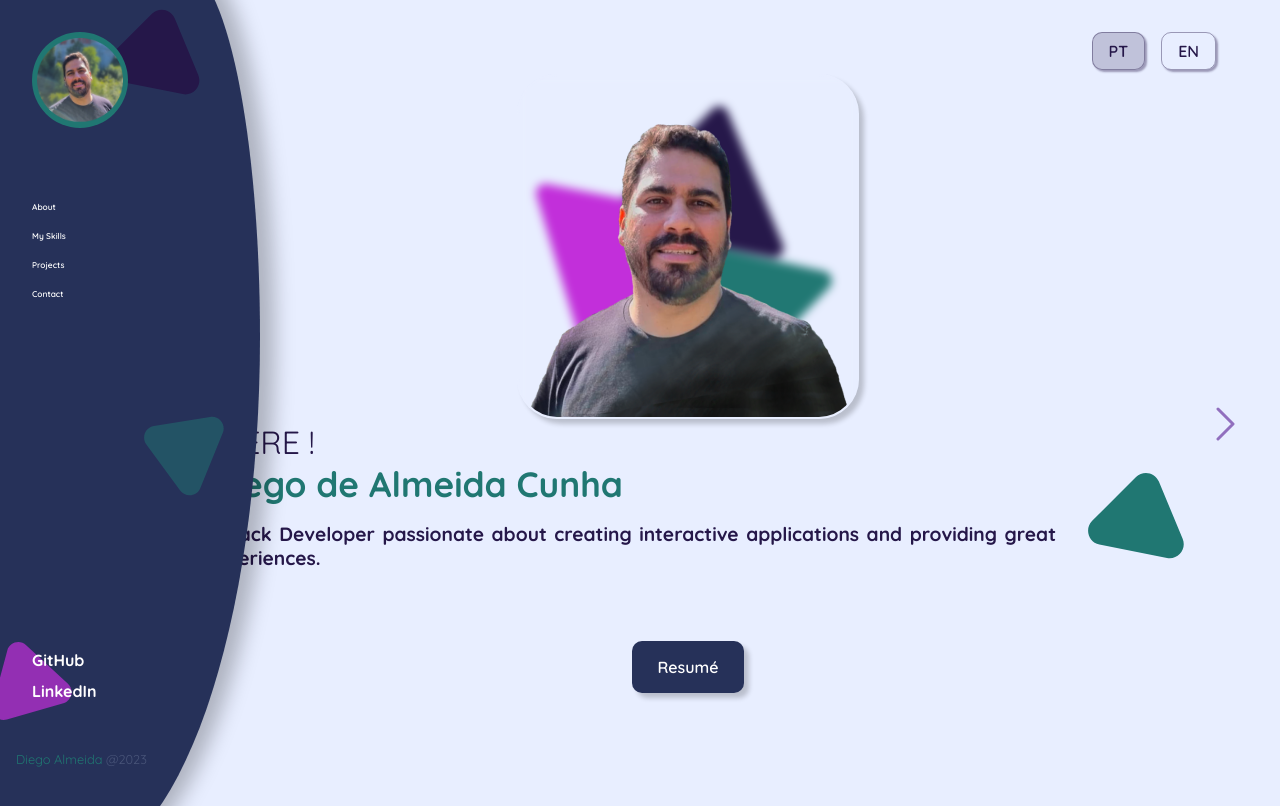
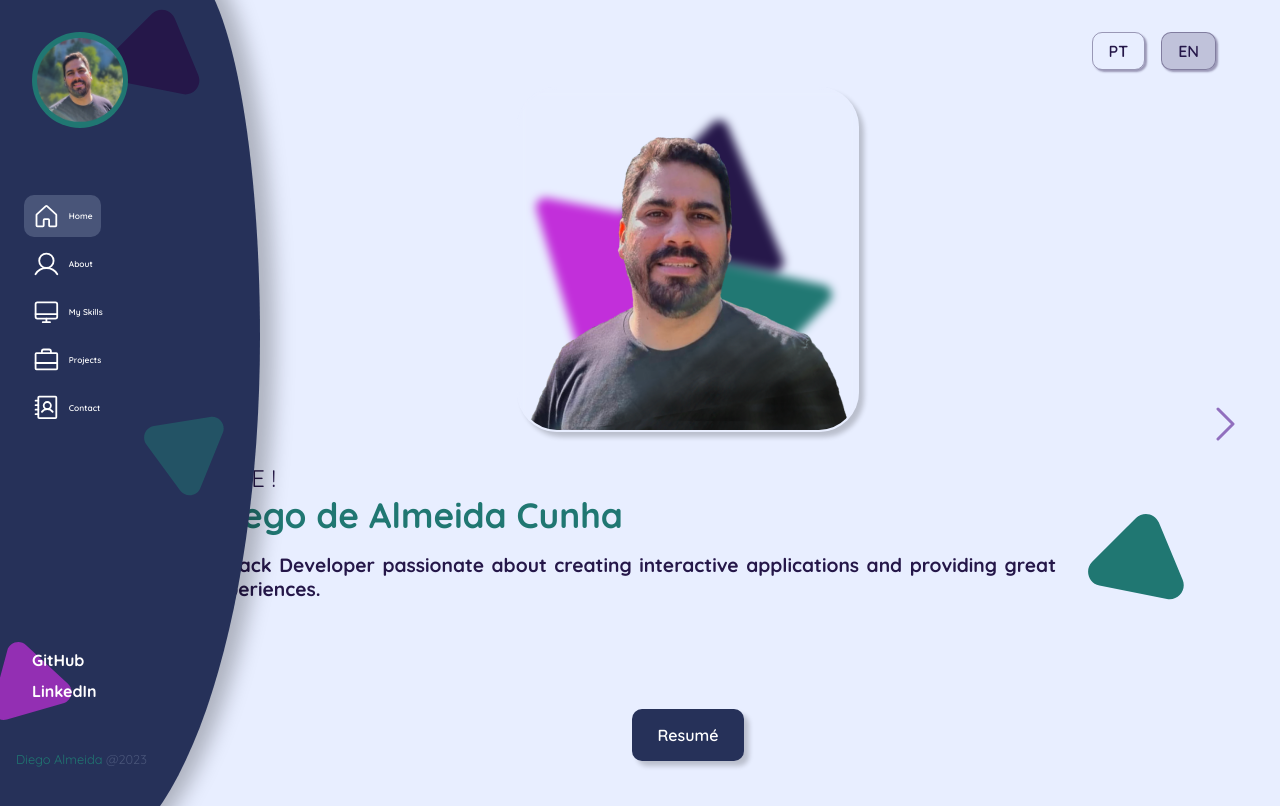
Before and after one commit to diegoalmda/new-portfolio, a Next.js app: page / in a window 1280 px wide. Built offline with nearby package versions, Linux system fonts and the light colour scheme.

Commit message:
refactor: create custom button and fix layout err

```diff
--- /dev/null
+++ b/src/app/(public)/components/CustomButton/index.tsx
@@ -0,0 +1,17 @@
+import { HTMLProps, ReactNode } from "react"
+import { QuicksandFont } from "../../fonts"
+
+interface CustomButtonProps extends HTMLProps<HTMLButtonElement> {
+  children: ReactNode;
+  className?: string;
+  type?: string;
+}
+
+// eslint-disable-next-line @typescript-eslint/no-unused-vars
+export function CustomButton({ children, className, type = "button", ...rest }: CustomButtonProps) {
+  return (
+    <button className={`${QuicksandFont.className} ${className}`} {...rest}>
+      { children }
+    </button>
+  )
+}
--- a/src/app/(public)/components/HomeContentComponent/home.module.scss
+++ b/src/app/(public)/components/HomeContentComponent/home.module.scss
@@ -63,6 +63,7 @@
     .imageContainer {
       width: 120px;
       height: 120px;
+      border-width: 1px;
 
       img {
         margin-bottom: -1rem;
@@ -117,6 +118,7 @@
     h1 {
       text-transform: uppercase;
       font-weight: 400;
+      font-size: 1.5rem;
     }
 
     h2 {
@@ -162,7 +164,7 @@
   align-items: center;
 
   button {
-    margin-top: 2rem;
+    margin: 2rem 0;
     background-color: var(--blue-800);
     border: none;
     color: var(--white);
--- a/src/app/(public)/components/HomeContentComponent/index.tsx
+++ b/src/app/(public)/components/HomeContentComponent/index.tsx
@@ -11,7 +11,7 @@ import Image from "next/image"
 
 import styles from "./home.module.scss"
 import { useGlobalContext } from "../../contexts/GlobalApplicationContext"
-import { QuicksandFont } from "../../fonts"
+import { CustomButton } from "../CustomButton"
 
 export function HomeContentComponent() {
   const { selectedLanguage } = useGlobalContext()
@@ -38,7 +38,7 @@ export function HomeContentComponent() {
       </div>
       <div className={styles.resumeSection}>
         <a href={selectedLanguage.home.file} title="Diego Almeida's CV" target="_blank" rel="noopener noreferrer">
-          <button className={QuicksandFont.className}>{selectedLanguage.home.doc}</button>
+          <CustomButton>{selectedLanguage.home.doc}</CustomButton>
         </a>
       </div>
     </PageContainer>
--- a/src/app/(public)/components/PageContainer/index.tsx
+++ b/src/app/(public)/components/PageContainer/index.tsx
@@ -2,7 +2,8 @@
 
 import { CaretLeft, CaretRight } from "phosphor-react"
 import { ReactNode } from "react"
-import { QuicksandFont } from "../../fonts"
+import { useGlobalContext } from "../../contexts/GlobalApplicationContext"
+import { CustomButton } from "../CustomButton"
 
 import styles from "./styles.module.scss"
 
@@ -12,11 +13,17 @@ interface PageContainerProps {
 }
 
 export function PageContainer({ title, children }: PageContainerProps) {
+  const { selectedLanguage, selectLanguage } = useGlobalContext()
+
+  function handleSelectLanguage(language: string) {
+    selectLanguage(language)
+  }
+
   return (
     <div className={styles.pageContentContainer}>
       <div className={styles.languageButtons}>
-        <button className={`${styles.active} ${QuicksandFont.className}`}>PT</button>
-        <button className={QuicksandFont.className}>EN</button>
+        <CustomButton onClick={() => handleSelectLanguage("pt")} className={`${selectedLanguage.selected === "pt" ? styles.active : ""}`}>PT</CustomButton>
+        <CustomButton onClick={() => handleSelectLanguage("en")} className={`${selectedLanguage.selected === "en" ? styles.active : ""}`}>EN</CustomButton>
       </div>
       {
         title.toLowerCase() !== "home" && <div className={styles.titleContent}><h1>{title}</h1><hr></hr></div>
@@ -25,15 +32,15 @@ export function PageContainer({ title, children }: PageContainerProps) {
         {
           title.toLowerCase() !== "home" &&
           <div className={styles.arrowLeftButton}>
-            <button><CaretLeft /></button>
-            <span>Voltar</span>
+            <CustomButton><CaretLeft /></CustomButton>
+            <span>{selectedLanguage.goToPage.back}</span>
           </div>
         }
         {
           title.toLowerCase() !== "contact" && title.toLowerCase() !== "contato" &&
           <div className={styles.arrowRightButton}>
-            <button><CaretRight /></button>
-            <span>Veja mais</span>
+            <CustomButton><CaretRight /></CustomButton>
+            <span>{selectedLanguage.goToPage.forward}</span>
           </div>
         }
       </div>
--- a/src/app/(public)/components/PageContainer/styles.module.scss
+++ b/src/app/(public)/components/PageContainer/styles.module.scss
@@ -8,6 +8,12 @@
   -webkit-animation-timing-function: linear;
   animation-timing-function: linear;
   animation-duration: 0.5s;
+
+  height: 100%;
+  display: flex;
+  flex-direction: column;
+  justify-content: space-around;
+  align-items: center;
 
   @keyframes pageLoading {
     0%   {opacity: 0; margin-left: 0}
@@ -114,7 +120,7 @@
   @media (max-width: 720px) {
     margin-left: -1.5rem;
     span {
-      right: 0;
+      right: 0.3rem;
     }
   }
 }
@@ -124,10 +130,14 @@
   margin-right: -2rem;
 
   span {
-    right: 0.2rem;
+    right: 0.8rem;
   }
 
   @media (max-width: 720px) {
     margin-right: -1.5rem;
+
+    span {
+      right: 0.3rem;
+    }
   }
 }
--- a/src/app/(public)/components/SideMenu/index.tsx
+++ b/src/app/(public)/components/SideMenu/index.tsx
@@ -13,12 +13,15 @@ import triangle_green from "../../assets/images/triangle-green.svg"
 import triangle_pink from "../../assets/images/triangle-pink.svg"
 
 import styles from "./styles.module.scss"
+import { CustomButton } from "../CustomButton"
 
 export function SideMenu() {
   const { selectedLanguage } = useGlobalContext()
 
   const year = new Date()
   let segment = useSelectedLayoutSegment()
+
+  console.log(segment)
 
   if(segment === null) {
     segment = "/"
@@ -44,11 +47,9 @@ export function SideMenu() {
       <div
         className={`${styles.backgroundContainer}`}
       >
-        <button
-          className={styles.closeButton}
-        >
+        <CustomButton className={styles.closeButton}>
           <X />
-        </button>
+        </CustomButton>
         <Image className={styles.triangle_purple} src={triangle_purple} alt="Purple triangle image" />
         <Image className={styles.triangle_green} src={triangle_green} alt="Green triangle image" />
         <Image className={styles.triangle_pink} src={triangle_pink} alt="Pink triangle image" />
--- a/src/app/(public)/components/SideMenu/styles.module.scss
+++ b/src/app/(public)/components/SideMenu/styles.module.scss
@@ -2,7 +2,7 @@
   color: var(--white);
 
   .backgroundContainer {
-    z-index: 0;
+    z-index: 10;
     position: fixed;
     background-color: var(--blue-800);
     box-shadow: 15px 0px 20px rgba(0, 0, 0, 0.25);
@@ -33,7 +33,7 @@
 
     @media (min-width: 421px) {
       &:hover {
-        z-index: 2;
+        z-index: 11;
         border-radius: 0 50% 120% 0 / 0 70% 100% 0;
         margin-top: -2rem;
         width: 260px;
@@ -48,7 +48,7 @@
 
         .triangle_purple {
           opacity: 1;
-          z-index: 1;
+          z-index: 10;
           height: 6rem;
           width: 6rem;
           margin-left: 6.5rem;
@@ -57,7 +57,7 @@
 
         .triangle_green {
           opacity: 1;
-          z-index: 1;
+          z-index: 10;
           height: 5rem;
           width: 5rem;
           margin-left: 9rem;
@@ -66,7 +66,7 @@
 
         .triangle_pink {
           opacity: 1;
-          z-index: 1;
+          z-index: 10;
           height: 5rem;
           width: 5rem;
           margin-left: -0.5rem;
@@ -222,7 +222,7 @@
   .menuHeader {
     height: 10rem;
     max-height: 10rem;
-    z-index: 3;
+    z-index: 13;
     display: flex;
     justify-content: center;
     align-items: center;
@@ -235,7 +235,7 @@
       right: -0.5rem;
       border-top: 30px solid transparent;
       border-bottom: 30px solid transparent;
-      z-index: 0;
+      z-index: 10;
       border-left: 20px solid var(--blue-800);
     }
 
@@ -265,6 +265,7 @@
       opacity: 1;
 
       svg {
+        z-index: 15;
         animation-name: arrowAnimation;
         animation-duration: 1.5s;
         animation-iteration-count: infinite;
@@ -282,7 +283,7 @@
 
         strong {
           font-size: 0.6rem;
-          z-index: 3;
+          z-index: 13;
         }
       }
     }
@@ -306,7 +307,7 @@
 
   .menuContent {
     margin: 2rem 0;
-    z-index: 2;
+    z-index: 12;
     flex: 1;
     width: 100%;
 
@@ -421,7 +422,7 @@
   .footer {
     min-height: 150px;
     width: 100%;
-    z-index: 3;
+    z-index: 13;
     display: flex;
     flex-direction: column;
     justify-content: space-between;
@@ -459,7 +460,7 @@
     }
 
     .copyright {
-      z-index: 5;
+      z-index: 15;
       opacity: 0;
       margin: 0 0 1rem -6rem;
       transition: opacity 0.1s, margin 0.5s;
--- a/src/app/(public)/contexts/GlobalApplicationContext.tsx
+++ b/src/app/(public)/contexts/GlobalApplicationContext.tsx
@@ -4,6 +4,10 @@ import { portfolioContent } from "../languages/portfolioTextContent"
 
 interface GlobalApplicationProps {
   selected: string
+  goToPage: {
+    back: string
+    forward: string
+  },
   menu: {
     selectlanguage: string
     items: { title: string, link: string }[]
--- a/src/app/(public)/languages/portfolioTextContent.ts
+++ b/src/app/(public)/languages/portfolioTextContent.ts
@@ -1,5 +1,9 @@
 const pt = {
   selected: "pt",
+  goToPage: {
+    back: "Voltar",
+    forward: "Mais"
+  },
   menu: {
     selectlanguage: "Escolha o idioma",
     items: [{ title: "Home", link: "/" }, { title: "Sobre mim", link: "about" }, { title: "Tecnologias", link: "skills" }, { title: "Projetos", link: "projects" }, { title: "Contato", link: "contact" }],
@@ -96,9 +100,13 @@ const pt = {
 
 const en = {
   selected: "en",
+  goToPage: {
+    back: "Back",
+    forward: "More"
+  },
   menu: {
     selectlanguage: "Choose language",
-    items: [{ title: "About", link: "/about" }, { title: "My Skills", link: "/skills" }, { title: "Projects", link: "/projects" }, { title: "Contact", link: "/contact" }],
+    items: [{ title: "Home", link: "/" }, { title: "About", link: "about" }, { title: "My Skills", link: "skills" }, { title: "Projects", link: "projects" }, { title: "Contact", link: "contact" }],
   },
   home: {
     greetings: "Hi There !",
```
Also changed, not shown: 1 other file (tests, documents, lock files or other folders).
